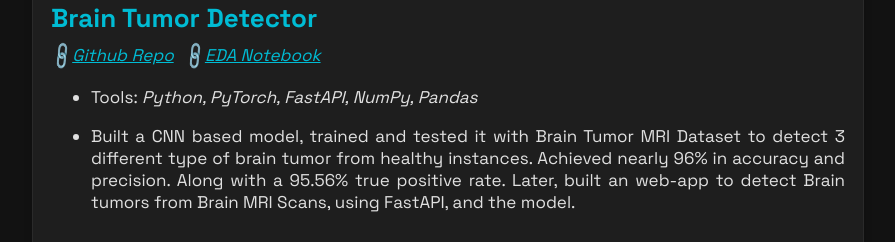
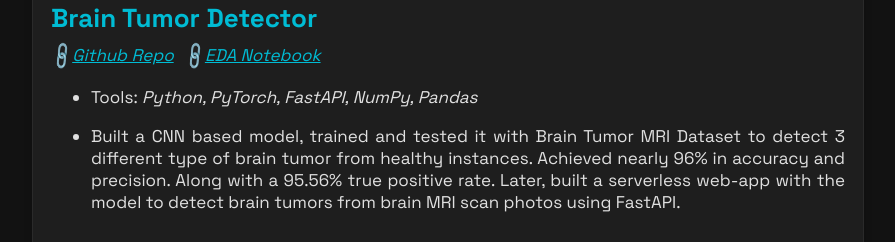
Before and after one commit to mi-shraban/portfolio-nextjs, a Next.js app: page / in a window 1280 px wide. Shown: the part 3440-3682 px from the top of the page, without its empty margins (384-1279 px from the left). Built offline with nearby package versions, Linux system fonts and the light colour scheme; no server answers; grey boxes are pictures that could not be loaded.

Commit message:
slight minute changes ;-;

```diff
--- a/components/sections/Projects.tsx
+++ b/components/sections/Projects.tsx
@@ -112,8 +112,8 @@ export default function Projects() {
 							<p>
 								Built a CNN based model, trained and tested it with Brain Tumor MRI Dataset to detect
 								3 different type of brain tumor from healthy instances. Achieved nearly 96% in accuracy
-								and precision. Along with a 95.56% true positive rate. Later, built an web-app to detect
-								Brain tumors from Brain MRI Scans, using FastAPI, and the model.
+								and precision. Along with a 95.56% true positive rate. Later, built a serverless web-app
+								with the model to detect brain tumors from brain MRI scan photos using FastAPI.
 							</p>
 						</li>
 					</ul>
```
